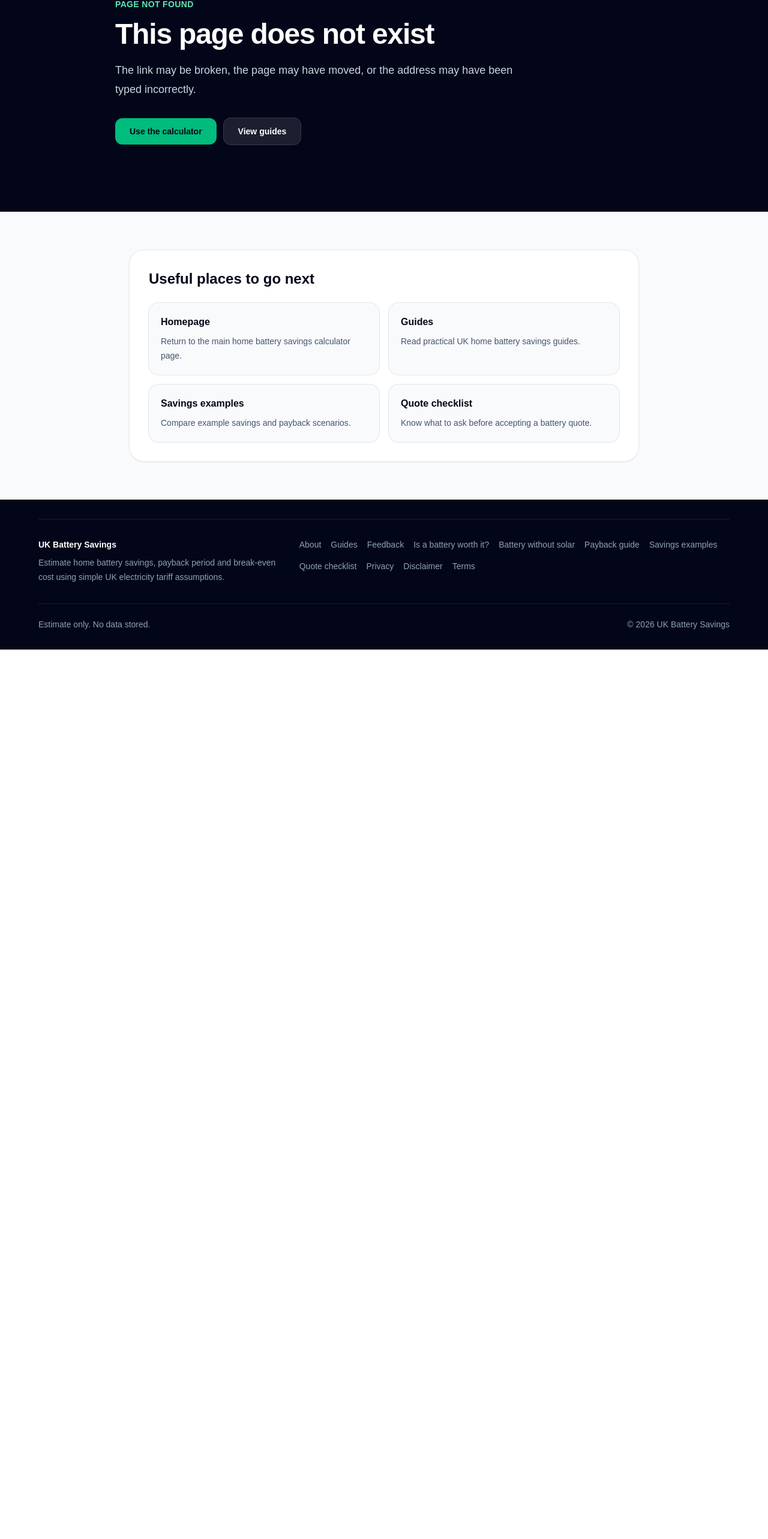
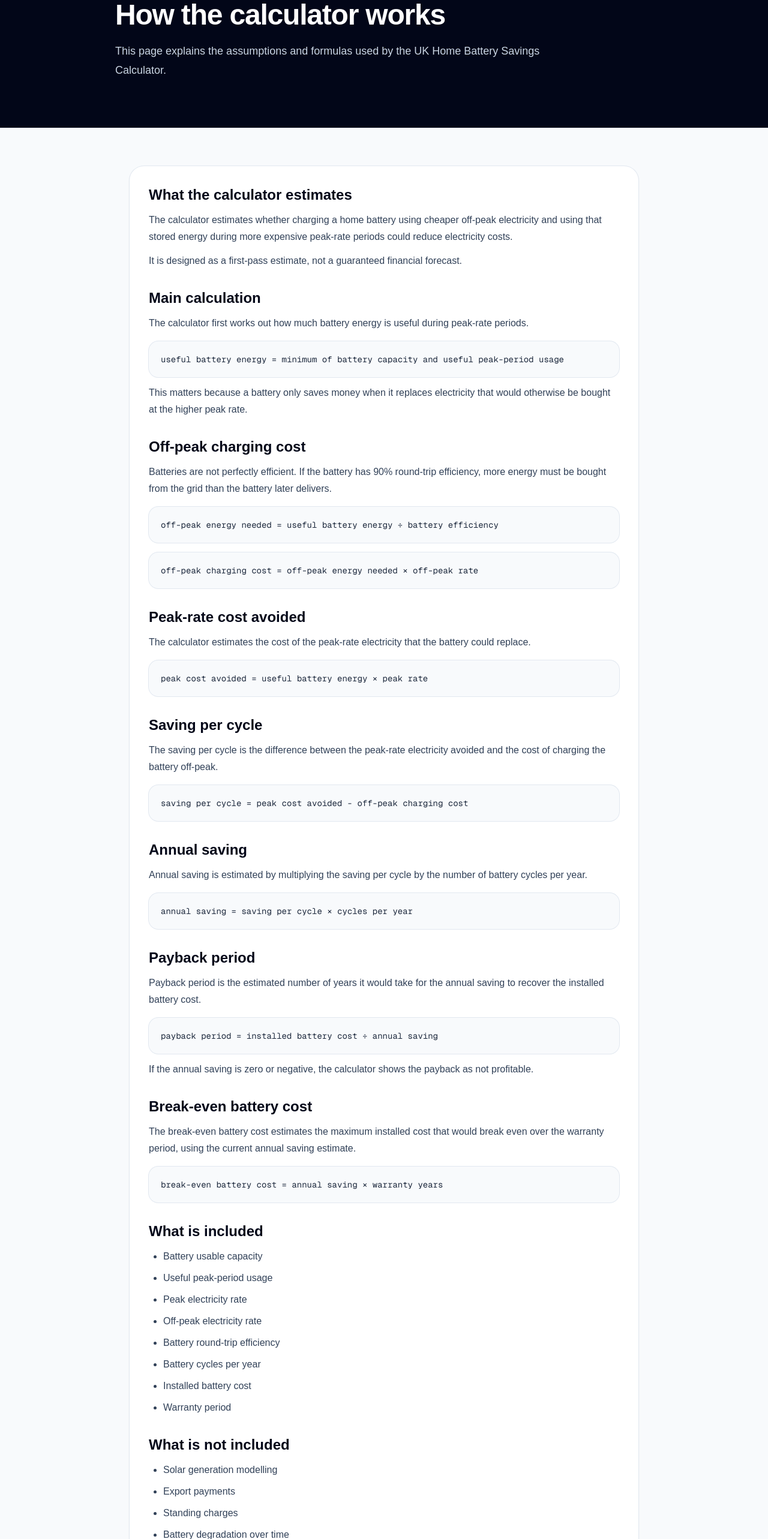
Before and after one commit to andrew-mcmanis/uk-battery-savings, a Next.js app: page /methodology in a window 1280 px wide. Before the commit this address had no page. Shown: the part 184-2750 px from the top of the page at 60% size. Before the commit the page ends 1267 px from the top, so only its background shows below. Built offline with nearby package versions, Linux system fonts and the light colour scheme.

Commit message:
Add calculator methodology page

```diff
--- /dev/null
+++ b/src/app/methodology/page.tsx
@@ -0,0 +1,225 @@
+import type { Metadata } from "next";
+import Link from "next/link";
+import InfoPageLayout from "@/components/InfoPageLayout";
+
+export const metadata: Metadata = {
+  title: "Calculator Methodology",
+  description:
+    "Learn how the UK Home Battery Savings Calculator estimates annual savings, monthly savings, payback period and break-even battery cost.",
+  alternates: {
+    canonical: "/methodology",
+  },
+};
+
+export default function MethodologyPage() {
+  return (
+    <InfoPageLayout
+      eyebrow="Methodology"
+      title="How the calculator works"
+      description="This page explains the assumptions and formulas used by the UK Home Battery Savings Calculator."
+    >
+      <div>
+        <h2 className="text-2xl font-bold text-slate-950">
+          What the calculator estimates
+        </h2>
+
+        <p className="mt-3">
+          The calculator estimates whether charging a home battery using cheaper
+          off-peak electricity and using that stored energy during more
+          expensive peak-rate periods could reduce electricity costs.
+        </p>
+
+        <p className="mt-3">
+          It is designed as a first-pass estimate, not a guaranteed financial
+          forecast.
+        </p>
+      </div>
+
+      <div>
+        <h2 className="text-2xl font-bold text-slate-950">
+          Main calculation
+        </h2>
+
+        <p className="mt-3">
+          The calculator first works out how much battery energy is useful during
+          peak-rate periods.
+        </p>
+
+        <div className="mt-4 rounded-2xl bg-slate-50 p-5 font-mono text-sm text-slate-800 ring-1 ring-slate-200">
+          useful battery energy = minimum of battery capacity and useful
+          peak-period usage
+        </div>
+
+        <p className="mt-3">
+          This matters because a battery only saves money when it replaces
+          electricity that would otherwise be bought at the higher peak rate.
+        </p>
+      </div>
+
+      <div>
+        <h2 className="text-2xl font-bold text-slate-950">
+          Off-peak charging cost
+        </h2>
+
+        <p className="mt-3">
+          Batteries are not perfectly efficient. If the battery has 90%
+          round-trip efficiency, more energy must be bought from the grid than
+          the battery later delivers.
+        </p>
+
+        <div className="mt-4 rounded-2xl bg-slate-50 p-5 font-mono text-sm text-slate-800 ring-1 ring-slate-200">
+          off-peak energy needed = useful battery energy ÷ battery efficiency
+        </div>
+
+        <div className="mt-4 rounded-2xl bg-slate-50 p-5 font-mono text-sm text-slate-800 ring-1 ring-slate-200">
+          off-peak charging cost = off-peak energy needed × off-peak rate
+        </div>
+      </div>
+
+      <div>
+        <h2 className="text-2xl font-bold text-slate-950">
+          Peak-rate cost avoided
+        </h2>
+
+        <p className="mt-3">
+          The calculator estimates the cost of the peak-rate electricity that
+          the battery could replace.
+        </p>
+
+        <div className="mt-4 rounded-2xl bg-slate-50 p-5 font-mono text-sm text-slate-800 ring-1 ring-slate-200">
+          peak cost avoided = useful battery energy × peak rate
+        </div>
+      </div>
+
+      <div>
+        <h2 className="text-2xl font-bold text-slate-950">
+          Saving per cycle
+        </h2>
+
+        <p className="mt-3">
+          The saving per cycle is the difference between the peak-rate
+          electricity avoided and the cost of charging the battery off-peak.
+        </p>
+
+        <div className="mt-4 rounded-2xl bg-slate-50 p-5 font-mono text-sm text-slate-800 ring-1 ring-slate-200">
+          saving per cycle = peak cost avoided - off-peak charging cost
+        </div>
+      </div>
+
+      <div>
+        <h2 className="text-2xl font-bold text-slate-950">
+          Annual saving
+        </h2>
+
+        <p className="mt-3">
+          Annual saving is estimated by multiplying the saving per cycle by the
+          number of battery cycles per year.
+        </p>
+
+        <div className="mt-4 rounded-2xl bg-slate-50 p-5 font-mono text-sm text-slate-800 ring-1 ring-slate-200">
+          annual saving = saving per cycle × cycles per year
+        </div>
+      </div>
+
+      <div>
+        <h2 className="text-2xl font-bold text-slate-950">
+          Payback period
+        </h2>
+
+        <p className="mt-3">
+          Payback period is the estimated number of years it would take for the
+          annual saving to recover the installed battery cost.
+        </p>
+
+        <div className="mt-4 rounded-2xl bg-slate-50 p-5 font-mono text-sm text-slate-800 ring-1 ring-slate-200">
+          payback period = installed battery cost ÷ annual saving
+        </div>
+
+        <p className="mt-3">
+          If the annual saving is zero or negative, the calculator shows the
+          payback as not profitable.
+        </p>
+      </div>
+
+      <div>
+        <h2 className="text-2xl font-bold text-slate-950">
+          Break-even battery cost
+        </h2>
+
+        <p className="mt-3">
+          The break-even battery cost estimates the maximum installed cost that
+          would break even over the warranty period, using the current annual
+          saving estimate.
+        </p>
+
+        <div className="mt-4 rounded-2xl bg-slate-50 p-5 font-mono text-sm text-slate-800 ring-1 ring-slate-200">
+          break-even battery cost = annual saving × warranty years
+        </div>
+      </div>
+
+      <div>
+        <h2 className="text-2xl font-bold text-slate-950">
+          What is included
+        </h2>
+
+        <ul className="mt-3 list-disc space-y-2 pl-6">
+          <li>Battery usable capacity</li>
+          <li>Useful peak-period usage</li>
+          <li>Peak electricity rate</li>
+          <li>Off-peak electricity rate</li>
+          <li>Battery round-trip efficiency</li>
+          <li>Battery cycles per year</li>
+          <li>Installed battery cost</li>
+          <li>Warranty period</li>
+        </ul>
+      </div>
+
+      <div>
+        <h2 className="text-2xl font-bold text-slate-950">
+          What is not included
+        </h2>
+
+        <ul className="mt-3 list-disc space-y-2 pl-6">
+          <li>Solar generation modelling</li>
+          <li>Export payments</li>
+          <li>Standing charges</li>
+          <li>Battery degradation over time</li>
+          <li>Finance costs</li>
+          <li>Tariff exit fees</li>
+          <li>VAT differences</li>
+          <li>Backup power value</li>
+          <li>Future electricity price changes</li>
+        </ul>
+      </div>
+
+      <div className="rounded-2xl bg-amber-50 p-5 ring-1 ring-amber-200">
+        <h2 className="text-xl font-bold text-amber-950">
+          Important limitation
+        </h2>
+
+        <p className="mt-3 text-amber-950">
+          The calculator is deliberately simple. It is designed to help you
+          compare rough assumptions before speaking to installers, not to replace
+          a detailed home energy assessment or professional advice.
+        </p>
+      </div>
+
+      <div>
+        <h2 className="text-2xl font-bold text-slate-950">
+          Best next step
+        </h2>
+
+        <p className="mt-3">
+          Use the{" "}
+          <Link
+            href="/#calculator"
+            className="font-semibold text-emerald-700 hover:text-emerald-800"
+          >
+            home battery savings calculator
+          </Link>{" "}
+          with your own quote, tariff rates and usage assumptions.
+        </p>
+      </div>
+    </InfoPageLayout>
+  );
+}
--- a/src/app/sitemap.ts
+++ b/src/app/sitemap.ts
@@ -4,6 +4,7 @@ import type { MetadataRoute } from "next";
 const routes = [
   "",
   "/about",
+  "/methodology",
   "/guides",
   "/feedback",
   "/privacy",
--- a/src/components/BatterySavingsCalculator.tsx
+++ b/src/components/BatterySavingsCalculator.tsx
@@ -476,10 +476,18 @@ export default function BatterySavingsCalculator() {
               off-peak energy needed to charge the battery, including battery
               efficiency loss.
             </p>
+
             <p className="mt-3 text-xs leading-5 text-slate-400">
               Estimate only. Check real tariff rates, quote details and warranty terms
               before buying.
             </p>
+
+            <a
+              href="/methodology"
+              className="mt-3 inline-flex text-xs font-semibold text-emerald-300 hover:text-emerald-200"
+            >
+              See how this is calculated →
+            </a>
           </div>
 
           <div
--- a/src/components/SiteFooter.tsx
+++ b/src/components/SiteFooter.tsx
@@ -5,6 +5,10 @@ const footerLinks = [
   {
     label: "About",
     href: "/about",
+  },
+  {
+    label: "Methodology",
+    href: "/methodology",
   },
   {
     label: "Guides",
```
